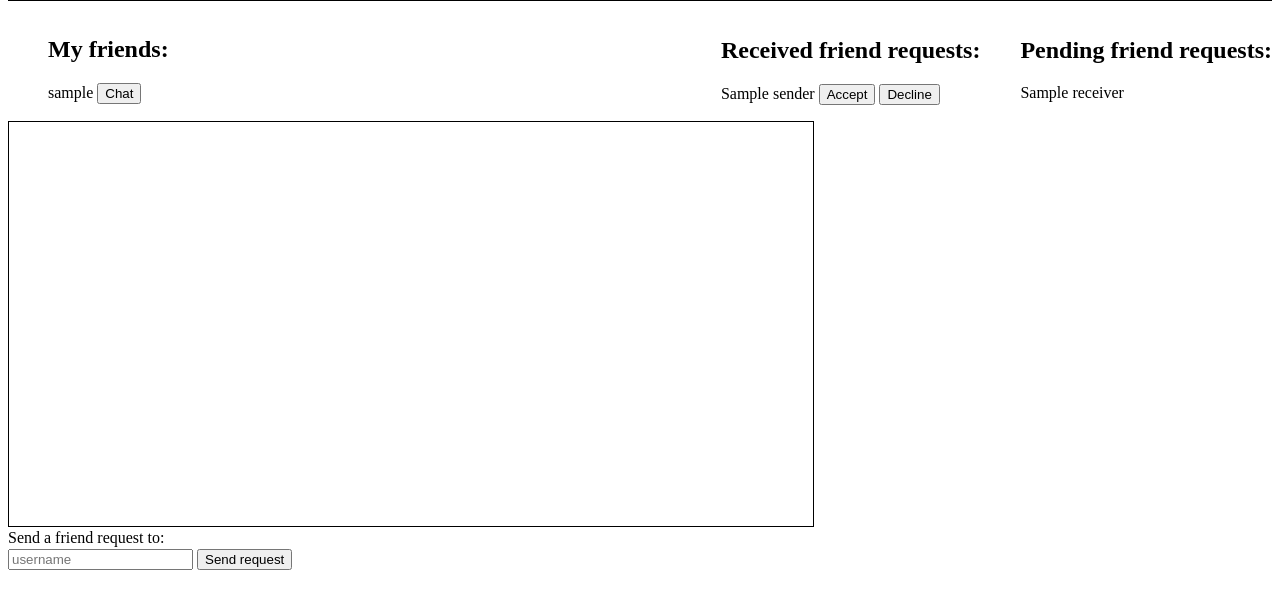
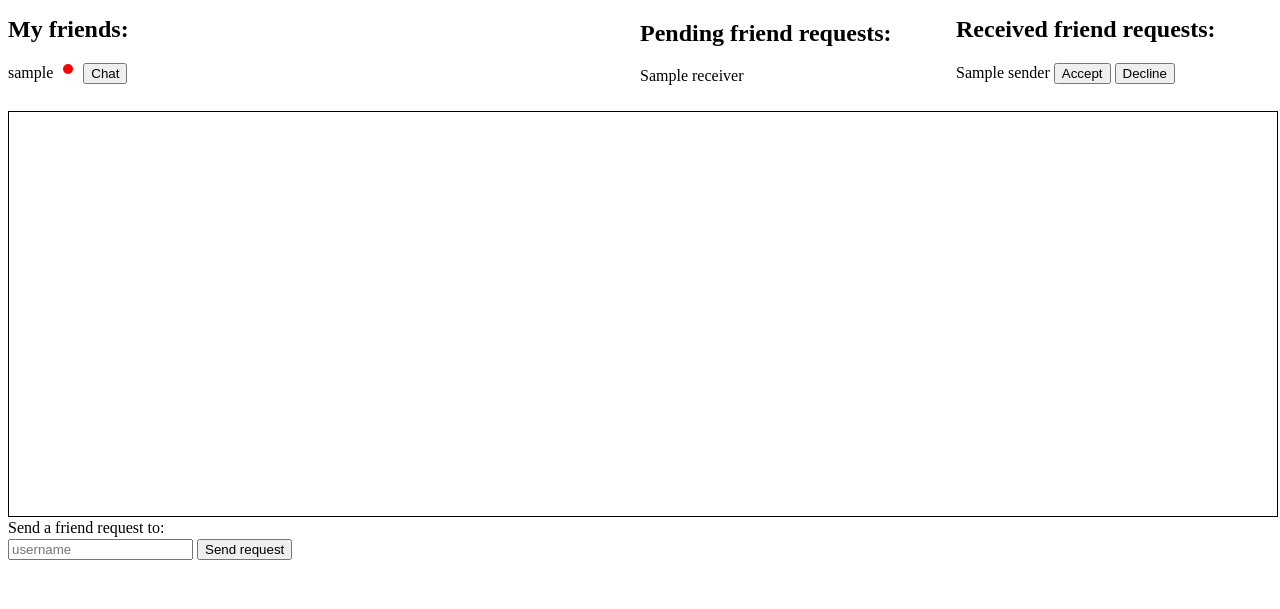
Before and after one commit to powah999/INFO2222, a Flask app: template templates/home.jinja in a window 1280 px wide. Shown: the part 59-668 px from the top of the page. Run offline with Flask 3, Linux system fonts and the light colour scheme; the template is opened without the code that fills it: most values are stand-ins (such as "Sample title", 1, 10 or a date in 2020); some libraries are stand-ins or nearby versions.

Commit message:
offline/online status and made home.jinja layout cleaner

```diff
--- a/app.py
+++ b/app.py
@@ -248,7 +248,16 @@ def home():
     # if session.get('username') not in session_tokens.keys() or (session.get('token') != session_tokens.get(session.get('username'))):
     #     return redirect(url_for('login'))
 
-    return render_template("home.jinja", username=username, friends=db.get_friends(username), received=db.get_received(username), pending=db.get_sent(username))
+    friends = db.get_friends(username)
+
+    friend_status = {}
+    for friend in friends:
+        if friend.username not in session_ids.keys():
+            friend_status[friend.username] = 'offline'
+        else:
+            friend_status[friend.username] = 'online'
+
+    return render_template("home.jinja", username=username, friends=friends, received=db.get_received(username), pending=db.get_sent(username), friend_status=friend_status)
 
 
 #page containing all posts/knowledge repository
--- a/socket_routes.py
+++ b/socket_routes.py
@@ -41,6 +41,8 @@ def connect():
 
     session_ids[username_session] = request.sid
 
+    #updates online/offline status of friend
+    emit('status_update', {'username': username_session, 'status': 'online'}, broadcast=True)
 
     print(f"\nusername: {username_session} CONNECTED")
 
@@ -51,6 +53,15 @@ def connect():
 
     print('\nPublic keys:\n')
     print(public_keys.keys)
+
+#gets online/offlien status of friend
+@socketio.on("get_status")
+def get_status(username):
+    print("HEY IS THIS WORKING")
+    if session_ids.get(username) != None:
+        print("HEY IS THIS ONLINE?")
+        return 'online'
+    return 'offline'
 
 # event when client disconnects
 # quite unreliable use sparingly
@@ -70,6 +81,9 @@ def disconnect():
 
     print('\nPublic keys:\n')
     print(public_keys.keys)
+
+    #updates online/offlien status of friend
+    emit('status_update', {'username': username, 'status': 'offline'}, broadcast=True)
 
     room_id = room.room_exists(username)
     if room_id is None:
@@ -284,6 +298,10 @@ def send_request(receiver_name):
 
     sender_name = request.cookies.get("username")
 
+    print(f"\nrequest.sid:   {request.sid}")
+    print(session_ids.get(sender_name))
+    print(sender_name)
+
     if session_ids.get(sender_name) != request.sid:
         return 'Your SID does not match the one stored in server'
 
@@ -306,6 +324,22 @@ def send_request(receiver_name):
         return flag
     else:
         emit("incoming_request", (sender_name), to=session_ids.get(receiver_name))
+        return 0
+
+@socketio.on("remove_friend")
+def remove_friend(friendname):
+
+    username = request.cookies.get("username")
+
+    if session_ids.get(username) != request.sid:
+        return 'Your SID does not match the one stored in server'
+
+    flag = db.remove_friend(username, friendname)
+
+    if flag != 0:
+        return flag
+    else:
+        emit("youGotRemoved", (username), to=session_ids.get(friendname))
         return 0
 
 
--- a/templates/home.jinja
+++ b/templates/home.jinja
@@ -7,16 +7,16 @@
 {% block content %}
 <style>
     nav {
-        border-bottom: 1px solid black;
-        overflow: auto
+        overflow: auto;
     }
 
     #message_box {
         border: 1px solid black;
         height: 400px;
-        width: 800px;
+        width: 100%;
         overflow: auto;
         padding: 2px;
+        clear: both;
     }
 
     .text {
@@ -24,65 +24,101 @@
         margin-bottom: 2px;
     }
 
-    .requests {
-        float: left;
-        margin-bottom: 5px;
+    .status-indicator {
+        display: inline-block;
+        width: 10px;
+        height: 10px;
+        border-radius: 50%;
+        margin-left: 6px;
+        margin-right: 6px;
+        vertical-align: middle;
     }
 
-    .received {
+    .online {
+        background-color: green;
+    }
+
+    .offline {
+        background-color: red;
+    }
+
+    .friends-list {
+        float: left;
+        width: 25%;
+        list-style-type: none;
+        padding: 0;
+    }
+
+    .requests-list {
+        float: right;
+        width: 25%;
+        list-style-type: none;
+        padding: 0;
+    }
+
+    .requests-list h2,
+    .friends-list h2 {
+        margin-top: 0;
+    }
+
+    .requests-list li,
+    .friends-list li {
+        display: block;
         margin-bottom: 10px;
+        list-style-type: none;
+    }
+
+    .requests-list div,
+    .friends-list div {
+        border-bottom: none;
+        align-items: center;
+        justify-content: space-between;
+        margin-bottom: 10px;
+    }
+
+    .requests-list span,
+    .friends-list span {
+        text-decoration: none;
+    }
+
+    #main-container {
+        overflow: auto;
+        clear: both;
     }
 </style>
 
-<!--Navbar, you'll see the username here-->
+<!--Navbar-->
 <nav style="border-bottom: 1px solid black;">
     <ol style="float: right">
         <li style="display:inline-block">Username: {{ username | escape }} </li>
     </ol>
 </nav>
 
-<!-- Display friends list upon successful login-->
-<div style="border-bottom: 1px solid black;">
-    <ul id="friend_list" style="float: left">
+<!-- Container for friend lists -->
+<div id="main-container">
+    <!-- Friends List -->
+    <ul id="friend_list" class="friends-list">
         <h2>My friends:</h2>
         {% if friends != [] and friends is not none and friends != -1 %}
         {% for friend in friends %}
-        <li style="display:inline-block">
+        <li>
             <div class="{{ friend.username | escape }}">
-                <span>{{ friend.username | escape}}</span>
-                <button onclick="join_room( '{{ friend.username | escape }}' )">Chat</button>
+                <span>{{ friend.username | escape }}</span>
+                <div id="{{ friend.username | escape }}-status"
+                    class="status-indicator {{ friend_status.get(friend.username, 'offline') }}"></div>
+                <button onclick="join_room('{{ friend.username | escape }}')">Chat</button>
             </div>
         </li>
         {% endfor %}
-        {% else %}
-
         {% endif %}
     </ul>
-</div>
 
-<div>
-    <ul id="pending_requests" style="float: right">
-        <h2>Pending friend requests:</h2>
-        {% if pending != [] and pending is not none and pending != -1 %}
-        {% for request in pending %}
-        <li style="display:inline-block">
-            <div class="{{ request.receiver | escape }}">
-                {{ request.receiver | escape }}
-            </div>
-        </li>
-        {% endfor %}
-        {% else %}
-
-        {% endif %}
-    </ul>
-</div>
-
-<div>
-    <ul id="received_requests" style="float: right">
+    <!-- Received Friend Requests -->
+    <ul id="received_requests" class="requests-list">
         <h2>Received friend requests:</h2>
         {% if received != [] and received is not none and received != -1 %}
         {% for request in received %}
-        <li style="display:inline-block">
+        <li>
             <div class="{{ request.sender | escape }}">
                 <span>{{ request.sender | escape }}</span>
                 <button onclick="accept('{{ request.sender | escape }}')">Accept</button>
@@ -90,25 +126,32 @@
             </div>
         </li>
         {% endfor %}
-        {% else %}
+        {% endif %}
+    </ul>
 
+    <!-- Pending Friend Requests -->
+    <ul id="pending_requests" class="requests-list" style="margin-top: 20px;">
+        <h2>Pending friend requests:</h2>
+        {% if pending != [] and pending is not none and pending != -1 %}
+        {% for request in pending %}
+        <li>
+            <div class="{{ request.receiver | escape }}">
+                {{ request.receiver | escape }}
+            </div>
+        </li>
+        {% endfor %}
         {% endif %}
     </ul>
 </div>
-
 
 <main>
     <!-- The messages are displayed here -->
     <section id="message_box"></section>
 
-
-    <!-- These part ideally should be a form element,
-    but I wrote this code a year ago and I don't want to break anything...-->
+    <!-- Chat box, friend requests box, and input box -->
     <section id="chat_box" style="display: none">
         <p class="text">Chat with: </p>
         <input id="receiver" placeholder="username">
-        <!-- MDN says its bad practice to use the onclick attribute,
-        but we're using it anyways coz its easy :)-->
         <button onclick="join_room()">Chat</button>
     </section>
 
@@ -118,15 +161,12 @@
         <button onclick="send_friend_request()">Send request</button>
     </section>
 
-    <!-- The (message) input box is set to display: none initially,
-    this means the input box is "invisible" initially-->
     <section id="input_box" style="display: none">
         <p class="text">Message: </p>
         <input id="message" placeholder="message">
         <button onclick="send()">Send</button>
         <button onclick="leave()">Leave Room</button>
     </section>
-
 </main>
 
 <script src="/static/js/libs/socket.io.min.js"></script>
@@ -256,6 +296,13 @@
             add_message(('Server: ' + msg), color);
         }
     })
+
+    socket.on('status_update', (data) => {
+        const statusElement = document.getElementById(`${data.username}-status`);
+        if (statusElement) {
+            statusElement.className = `status-indicator ${data.status}`;
+        }
+    });
 
 
     // we'll send the message to the server by emitting a "send" event
@@ -457,34 +504,46 @@
     }
 
     function displayFriend(fri) {
-
         let friend = htmlEncode(fri);
 
+        // Get the friend list container
         var ul = document.getElementById("friend_list");
 
-        //li
+        // Create a list item with the same class specified in the CSS
         var li = document.createElement("li");
-        li.style.display = "inline-block";
+        li.className = "friends-list-item";  // Assign the existing class name
 
-        //div
+        // Create a div for each friend using the specified class
         var div = document.createElement("div");
-        div.className = friend;
+        div.className = "friends-list-item";
 
-        //span
+        // Create a span for the friend's name with the proper style
         var span = document.createElement("span");
-        span.textContent = htmlEncode(friend);
+        span.textContent = friend;
 
-        //chat button
+        // Emit a request to get the friend's status
+        socket.emit("get_status", friend, (status) => {
+            // Create a div for the status indicator with the correct style
+            var statusIndicator = document.createElement("div");
+            statusIndicator.id = `${friend}-status`;
+            statusIndicator.className = `status-indicator ${status}`;  // Assign existing styles (online/offline)
+
+            // Create a chat button using the same style
             var chatBtn = document.createElement("button");
             chatBtn.textContent = "Chat";
             chatBtn.onclick = function () {
                 join_room(friend);
             };
 
+            // Append all elements to the main div with the correct class
             div.appendChild(span);
+            div.appendChild(statusIndicator);
             div.appendChild(chatBtn);
+
+            // Append the div to the list item, then add it to the list container
             li.appendChild(div);
             ul.appendChild(li);
+        });
     }
 
     //Check for any incoming requests
```
Also changed, not shown: 2 other files. Lines whose indentation alone changed are shown as unchanged.
